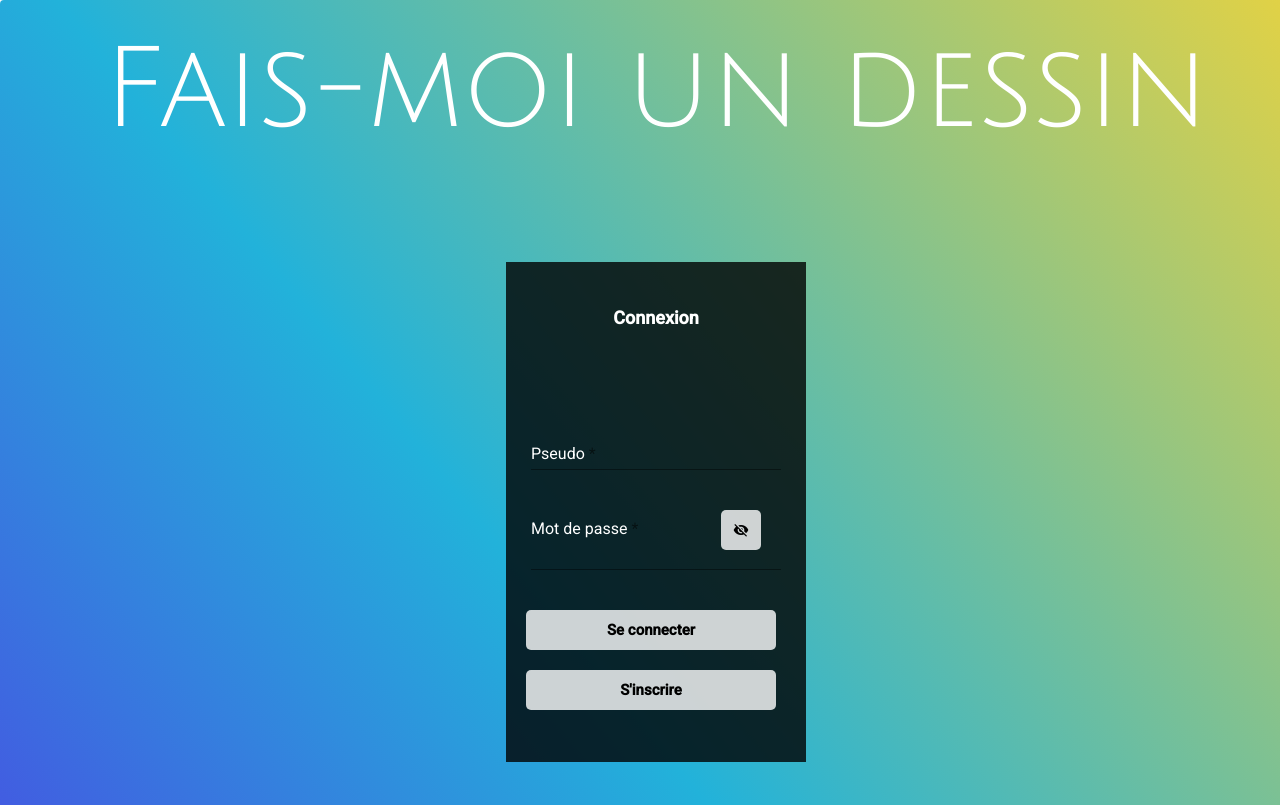
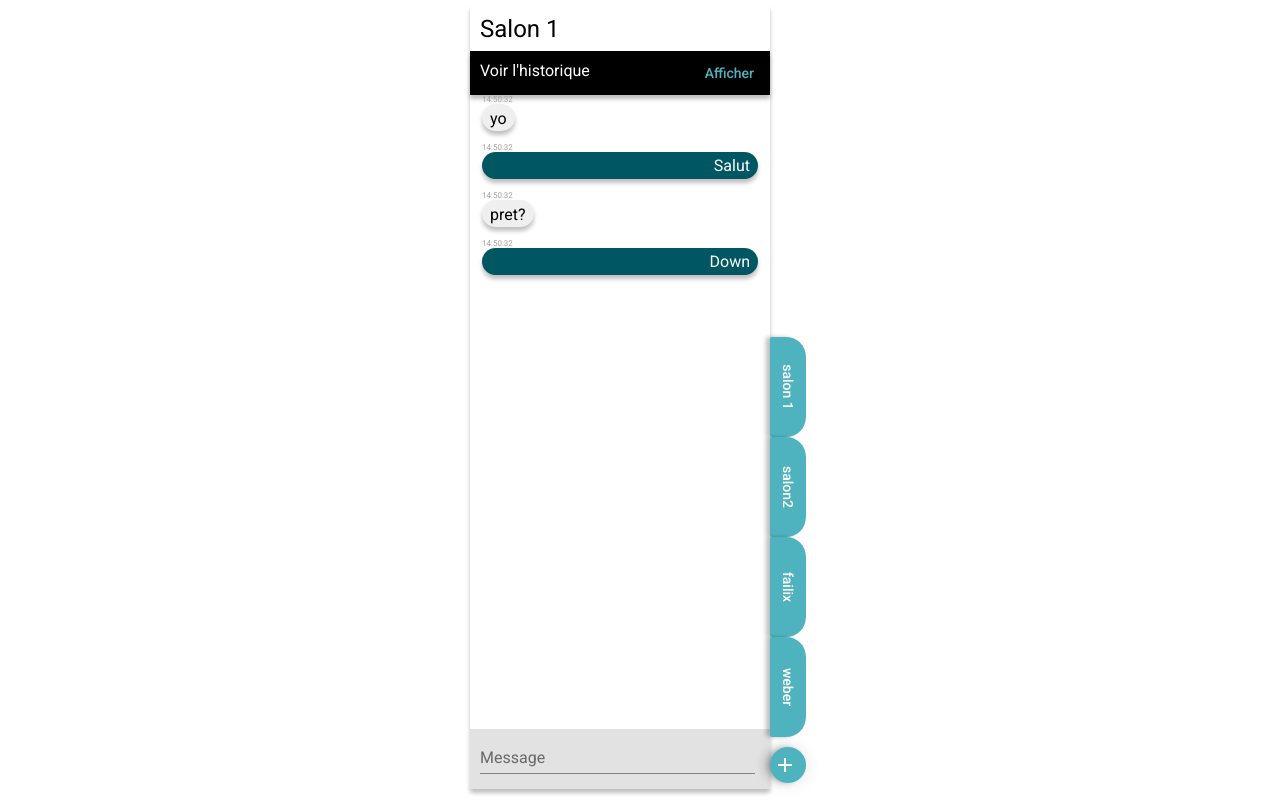
Before and after one commit to simonayotte/guess-the-drawing, an Angular app in the folder client_lourd/: page /chat in a window 1280 px wide. Built offline with nearby package versions, Linux system fonts and the light colour scheme.

Commit message:
Ui clavardage electron 45

```diff
--- a/client_lourd/src/app/app-routing.module.ts
+++ b/client_lourd/src/app/app-routing.module.ts
@@ -11,7 +11,7 @@ const routes: Routes = [
   { path: '', redirectTo: '/home', pathMatch: 'full' },
   { path: 'home', component: HomeComponent },
   { path: 'draw', component: DrawingMainComponent},
-  { path: 'convo', component: ConversationComponent},
+  { path: 'chat', component: ConversationComponent},
   { path: 'menu', component: MainMenuComponent, canActivate: [AuthGuardService]},
   { path: '**', component: HomeComponent }
 ];
--- a/client_lourd/src/app/components/app/interface/conversation/conversation.component.html
+++ b/client_lourd/src/app/components/app/interface/conversation/conversation.component.html
@@ -12,9 +12,9 @@
     </div>
     <div class=messages #scrollMe>
       <div *ngFor = "let message of messages">
-        <div class=text-info>{{message.hour}}</div>
-        <div [ngClass]="message.writerId === 'Me' ? 'my-text-container' : 'text-container'">
-          <div class=text>{{message.text}}</div>
+        <div class=text-info>{{message.messageTime}}</div>
+        <div [ngClass]="message.messageWriter === 'Weber' ? 'my-text-container' : 'text-container'">
+          <div class=text>{{message.messageContent}}</div>
         </div>
       </div>
     </div>
--- a/client_lourd/src/app/components/app/interface/conversation/conversation.component.ts
+++ b/client_lourd/src/app/components/app/interface/conversation/conversation.component.ts
@@ -16,34 +16,28 @@ export class ConversationComponent implements OnInit, AfterViewChecked{
   lobbies: string[] = ["salon 1", "salon2", "failix", "weber"];
   messages: MessageModel[] = [
     {
-      messageId: "1",
-      text: "yo",
-      hour: "14:50:32",
-      writerId: "Failix",
+      messageWriter: "Failix",
+      messageIcon: "1",
+      messageTime: "14:50:32",
+      messageContent: "yo",
     },
     {
-      messageId: "2",
-      text: "hey",
-      hour: "14:51:32",
-      writerId: "Me",
+      messageWriter: "Weber",
+      messageIcon: "2",
+      messageTime: "14:50:32",
+      messageContent: "Salut",
     },
     {
-      messageId: "3",
-      text: "pret pour la game?",
-      hour: "14:53:32",
-      writerId: "Failix",
+      messageWriter: "Failix",
+      messageIcon: "1",
+      messageTime: "14:50:32",
+      messageContent: "pret?",
     },
     {
-      messageId: "3",
-      text: "pret pour la game?",
-      hour: "14:53:32",
-      writerId: "Failix",
-    },
-    {
-      messageId: "3",
-      text: "lorem ipsum et tout le blablbalbablblab fdfsd  dsfsdfsd fdsf   sdfsdfsdf sdf sdf  sdf sdfsdf ",
-      hour: "14:53:32",
-      writerId: "Failix",
+      messageWriter: "Weber",
+      messageIcon: "2",
+      messageTime: "14:50:32",
+      messageContent: "Down",
     },
   ];
 
@@ -52,10 +46,10 @@ export class ConversationComponent implements OnInit, AfterViewChecked{
   ngOnInit() {
     this.webSocketService.listen('chatMessage').subscribe((data : string) => {
       let text:MessageModel = {
-        messageId: "5",
-        text: data,
-        hour: "14:55:30",
-        writerId: "server"
+        messageWriter: "server",
+        messageIcon: "5",
+        messageTime: "14:55:30",
+        messageContent: data,
       }
 
       this.messages.push(text);
@@ -72,10 +66,10 @@ export class ConversationComponent implements OnInit, AfterViewChecked{
 
   public sendMessage(): void {
     let text:MessageModel = {
-      messageId: "4",
-      text: this.message,
-      hour: "14:55:30",
-      writerId: "Me"
+      messageWriter: "Weber",
+      messageIcon: "4",
+      messageTime: "14:55:30",
+      messageContent: this.message,
     }
     // use push to add a new message
     this.messages.push(text);
--- a/client_lourd/src/app/components/app/interface/main-menu/main-menu.component.html
+++ b/client_lourd/src/app/components/app/interface/main-menu/main-menu.component.html
@@ -9,6 +9,14 @@
     </button>
   </div>
 </div>
-<div id="content">
-
+<div class="content">
+  <div class="lobbys">
+    Lobbys
+  </div>
+  <div class="current-lobby">
+    Lobby
+  </div>
+  <div class="chat">
+    <app-conversation></app-conversation>
+  </div>
 </div>
--- a/client_lourd/src/app/components/app/interface/main-menu/main-menu.component.scss
+++ b/client_lourd/src/app/components/app/interface/main-menu/main-menu.component.scss
@@ -31,3 +31,17 @@
     }
   }
 }
+
+.content {
+  display: flex;
+  justify-content: space-between;
+  min-height: calc(100% - 56px);
+}
+
+.chat {
+  height: auto;
+}
+
+app-conversation {
+  height: 100vh;
+}
```
Also changed, not shown: client_lourd/src/app/models/message.ts (+4 -4 lines).
